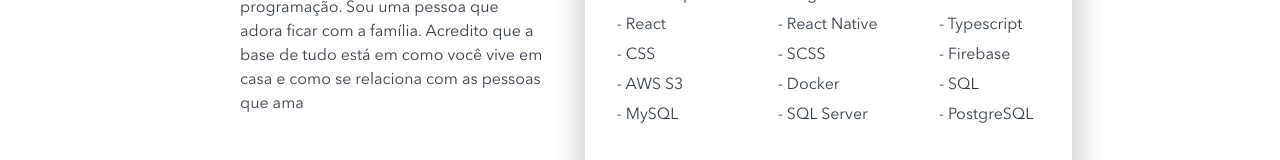
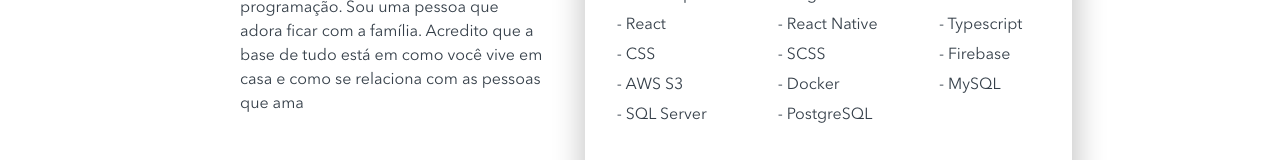
Before and after one commit to xMatheusLopes/portfolio2.0, a plain HTML site: page index.html in a window 1280 px wide. Shown: the part 556-716 px from the top of the page. Drawn offline with Linux system fonts and the light colour scheme.

Commit message:
Removida tecnologia

```diff
--- a/index.html
+++ b/index.html
@@ -98,7 +98,6 @@
                     <span>- Firebase</span>
                     <span>- AWS S3</span>
                     <span>- Docker</span>
-                    <span>- SQL</span>
                     <span>- MySQL</span>
                     <span>- SQL Server</span>
                     <span>- PostgreSQL</span>
```
